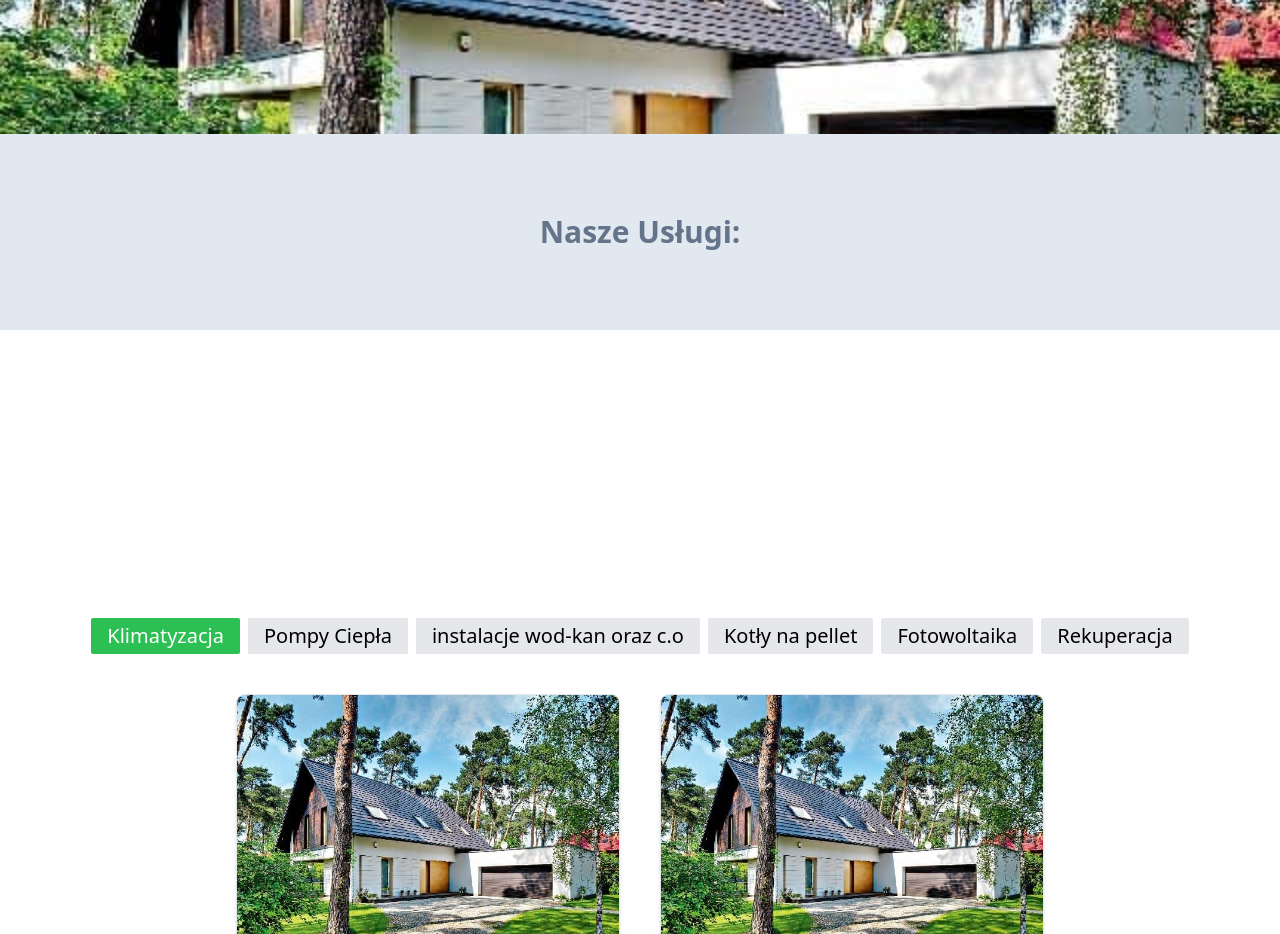
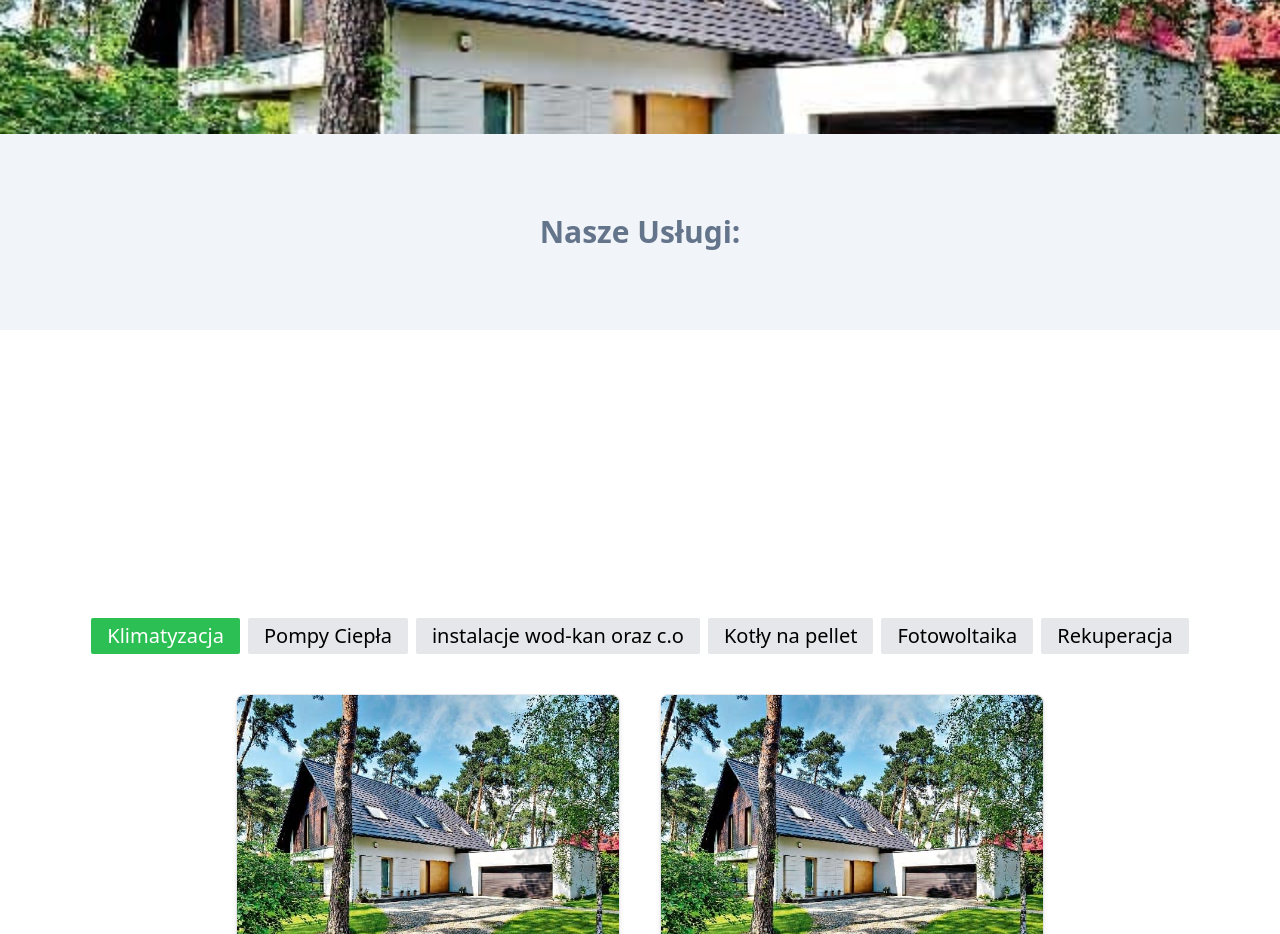
Before and after one commit to Bartosz-Frontend/ecofloww, a plain HTML site: page index.html in a window 1280 px wide. Shown: the part 1660-2594 px from the top of the page. Drawn offline with nearby package versions, Linux system fonts and the light colour scheme.

Commit message:
Update index.html

```diff
--- a/index.html
+++ b/index.html
@@ -99,7 +99,7 @@
       </div>
     </div>
   </article>
-  <div class="bg-slate-200 py-20 reveal">
+  <div class="bg-slate-100 py-20 reveal">
     <div class="">
       <h1 id="oferta2" class="font-bold text-3xl text-center text-slate-500">Nasze Usługi:</h1>
     </div>
```
